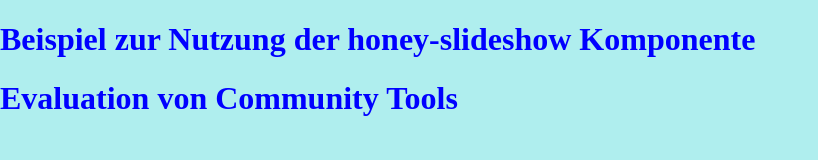
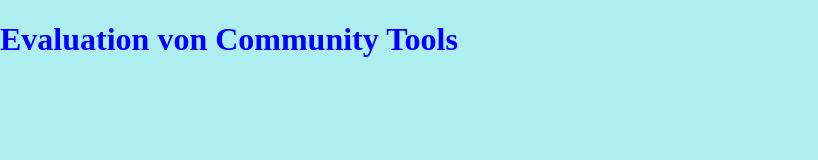
Before and after one commit to Huluvu424242/honey-slideshow, a website with bundled scripts: page docs/index.html in a window 1280 px wide. Shown: the whole page, without its empty margins (0-818 px from the left). Built offline with nearby package versions, Linux system fonts and the light colour scheme.

Commit message:
[#41/axe-e2e] docu updated
Signed-off-by: Huluvu424242 alias Thomas Schubert <huluvu424242@gmail.com>

```diff
--- a/docs/index.html
+++ b/docs/index.html
@@ -17,8 +17,6 @@
 </head>
 <body id="seite">
 
-<h1>Beispiel zur Nutzung der honey-slideshow Komponente</h1>
-
 <honey-slideshow id="slideshow1" baseurl="https://funthomas424242.github.io/foile-pile/evaluationen/community-tools/">
 
   <h1 slot="title">Evaluation von Community Tools</h1>
```
Also changed, not shown: src/index.html (+0 -2 lines).
